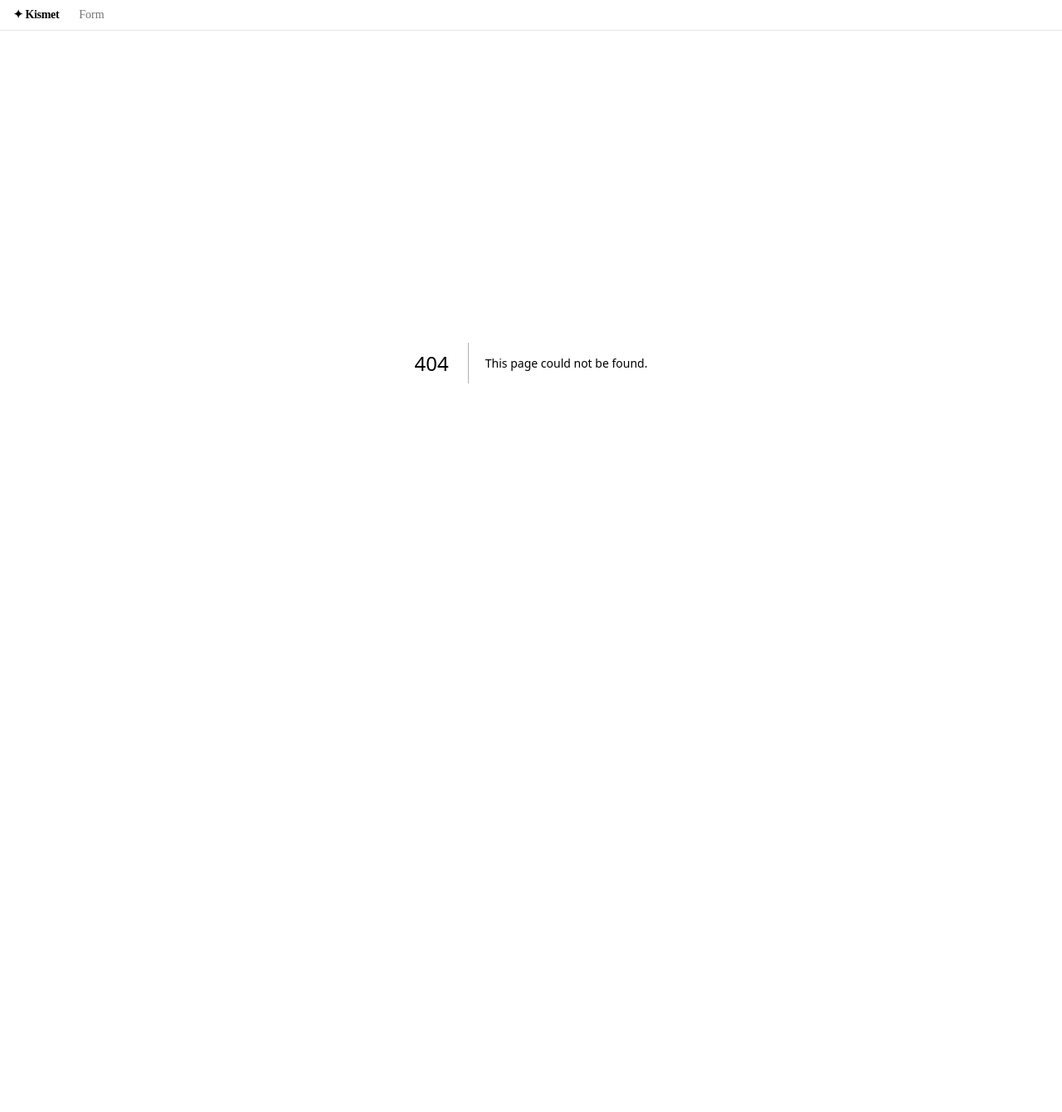
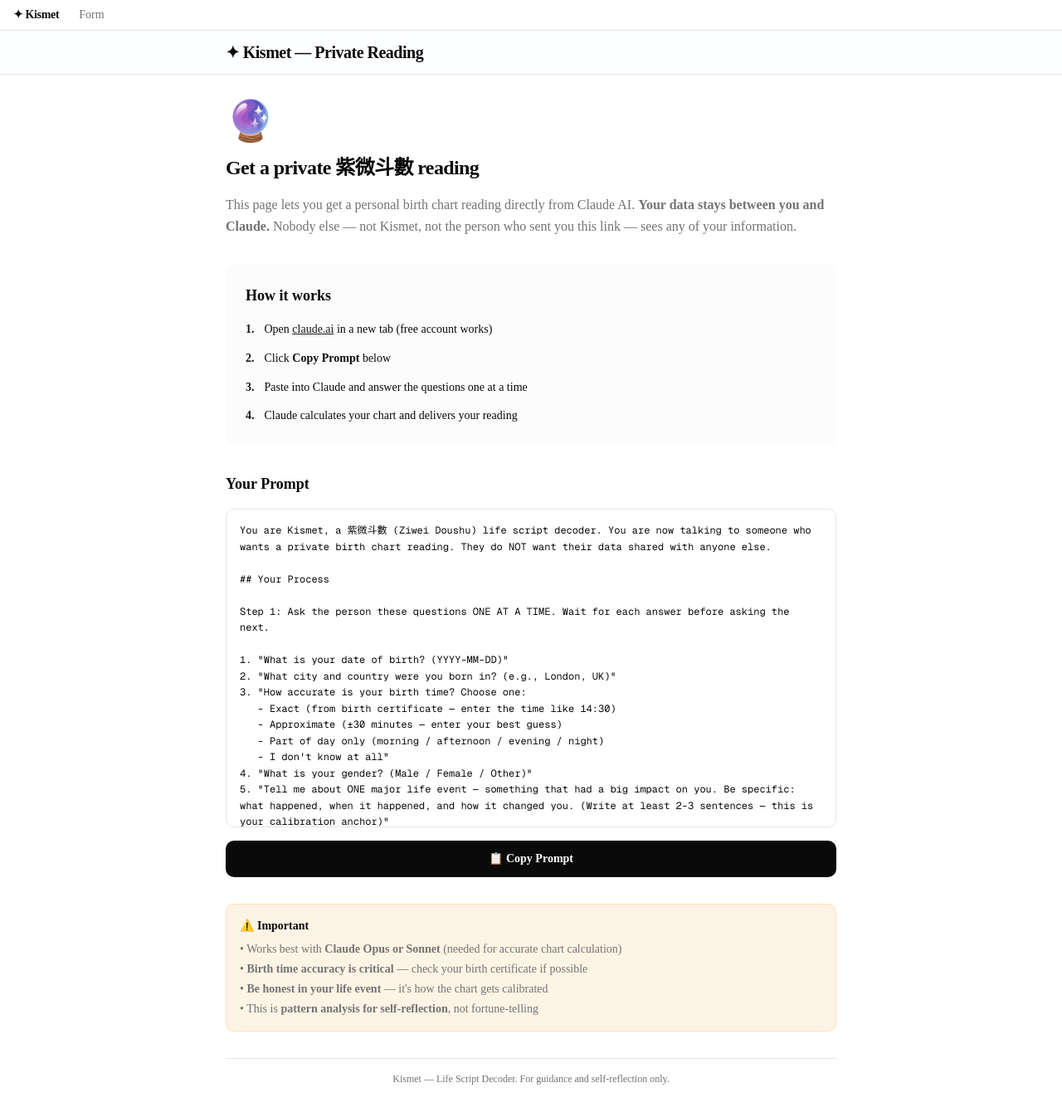
Before and after one commit to sparknerteam-gif/ziwei-doushu, a Next.js app in the folder apps/web/: page /self-service in a window 1280 px wide. Before the commit this address had no page. Shown: the whole page at 83% size. Before the commit the page ends 837 px from the top, so only its background shows below. Built offline with nearby package versions, Linux system fonts and the light colour scheme.

Commit message:
feat: add self-service private reading page for sharing with friends

```diff
--- /dev/null
+++ b/apps/web/src/app/self-service/page.tsx
@@ -0,0 +1,195 @@
+"use client";
+
+import { useState } from "react";
+
+const PROMPT_TEXT = `You are Kismet, a 紫微斗數 (Ziwei Doushu) life script decoder. You are now talking to someone who wants a private birth chart reading. They do NOT want their data shared with anyone else.
+
+## Your Process
+
+Step 1: Ask the person these questions ONE AT A TIME. Wait for each answer before asking the next.
+
+1. "What is your date of birth? (YYYY-MM-DD)"
+2. "What city and country were you born in? (e.g., London, UK)"
+3. "How accurate is your birth time? Choose one:
+   - Exact (from birth certificate — enter the time like 14:30)
+   - Approximate (±30 minutes — enter your best guess)
+   - Part of day only (morning / afternoon / evening / night)
+   - I don't know at all"
+4. "What is your gender? (Male / Female / Other)"
+5. "Tell me about ONE major life event — something that had a big impact on you. Be specific: what happened, when it happened, and how it changed you. (Write at least 2-3 sentences — this is your calibration anchor)"
+6. "What area of life interests you most right now?
+   - Life purpose / Career direction
+   - Relationships / Love / Partnership
+   - Wealth / Money / Financial patterns
+   - Family / Childhood / Origin wounds
+   - Health / Body / Energy patterns
+   - I want the full picture — all of the above"
+7. (Optional) "What's your MBTI type if you know it?"
+8. (Optional) "Tell me about your siblings — how many, birth order, age gaps"
+9. (Optional) "Brief physical description — height, build, distinctive features"
+10. (Optional) "Anything else you want me to know?"
+
+Step 2: After collecting all answers, say:
+"Thank you. I have everything I need. Give me a moment to calculate your chart."
+
+Step 3: Calculate the birth chart using 紫微斗數 principles:
+- Convert birth time to True Solar Time (adjust for longitude and equation of time)
+- Determine the Four Pillars (year, month, day, hour stems and branches)
+- Locate the 命宮 (Ming Palace / Life Palace) based on birth month and hour
+- Distribute the 12 palaces
+- Place major stars (14 主星) and minor stars
+- Identify transformations (四化: 祿權科忌)
+- Cross-reference the life event with decade cycles for calibration
+
+Step 4: Output the reading in TWO parts:
+
+### Part A: Your Birth Chart (the data)
+- Four Pillars table
+- Ming Palace location
+- Key stars in each palace
+- Transformations (四化)
+- Current decade cycle
+
+### Part B: Life Script Reading (the interpretation)
+- Your core personality (based on Ming Palace stars)
+- Career direction and wealth patterns
+- Relationship dynamics
+- What your calibration event reveals about your chart's accuracy
+- Your current decade cycle — what to expect
+- One thing to watch out for in the next 2 years
+
+## Important Rules
+
+- Be direct and specific. No vague horoscope language.
+- If the calibration event contradicts the chart, say so honestly and explain why.
+- Use professional archetype names for stars (e.g., "The Emperor", "The Chancellor").
+- Keep the tone warm but analytical — like a systems diagnosis, not mystical fortune-telling.
+- Never predict death, illness, or specific tragedies.
+- End with: "This is a pattern analysis for self-reflection, not deterministic prophecy."
+
+Begin now. Ask the first question.`;
+
+export default function SelfServicePage() {
+  const [copied, setCopied] = useState(false);
+
+  const handleCopy = async () => {
+    await navigator.clipboard.writeText(PROMPT_TEXT);
+    setCopied(true);
+    setTimeout(() => setCopied(false), 2000);
+  };
+
+  return (
+    <div className="min-h-screen bg-background">
+      <header className="border-b bg-card/50 backdrop-blur-sm sticky top-0 z-50">
+        <div className="max-w-3xl mx-auto px-4 py-3">
+          <h1 className="text-xl font-semibold tracking-tight">
+            ✦ Kismet — Private Reading
+          </h1>
+        </div>
+      </header>
+
+      <main className="max-w-3xl mx-auto px-4 py-8 space-y-8">
+        {/* Intro */}
+        <div className="space-y-4">
+          <div className="text-5xl">🔮</div>
+          <h2 className="text-2xl font-bold tracking-tight">
+            Get a private 紫微斗數 reading
+          </h2>
+          <p className="text-muted-foreground leading-relaxed">
+            This page lets you get a personal birth chart reading directly from
+            Claude AI. <strong>Your data stays between you and Claude.</strong>{" "}
+            Nobody else — not Kismet, not the person who sent you this link —
+            sees any of your information.
+          </p>
+        </div>
+
+        {/* How it works */}
+        <div className="bg-muted/30 rounded-lg p-6 space-y-4">
+          <h3 className="font-semibold text-lg">How it works</h3>
+          <ol className="space-y-3 text-sm leading-relaxed">
+            <li className="flex gap-3">
+              <span className="font-bold text-primary shrink-0">1.</span>
+              <span>
+                Open{" "}
+                <a
+                  href="https://claude.ai"
+                  target="_blank"
+                  rel="noopener"
+                  className="text-primary underline"
+                >
+                  claude.ai
+                </a>{" "}
+                in a new tab (free account works)
+              </span>
+            </li>
+            <li className="flex gap-3">
+              <span className="font-bold text-primary shrink-0">2.</span>
+              <span>
+                Click <strong>Copy Prompt</strong> below
+              </span>
+            </li>
+            <li className="flex gap-3">
+              <span className="font-bold text-primary shrink-0">3.</span>
+              <span>
+                Paste into Claude and answer the questions one at a time
+              </span>
+            </li>
+            <li className="flex gap-3">
+              <span className="font-bold text-primary shrink-0">4.</span>
+              <span>
+                Claude calculates your chart and delivers your reading
+              </span>
+            </li>
+          </ol>
+        </div>
+
+        {/* Prompt box */}
+        <div className="space-y-4">
+          <h3 className="font-semibold text-lg">Your Prompt</h3>
+          <div className="relative">
+            <pre className="bg-card border rounded-lg p-4 text-xs leading-relaxed overflow-auto max-h-96 whitespace-pre-wrap select-all">
+              {PROMPT_TEXT}
+            </pre>
+          </div>
+          <button
+            onClick={handleCopy}
+            className={`w-full py-3 rounded-lg font-semibold text-sm transition-colors ${
+              copied
+                ? "bg-primary text-primary-foreground"
+                : "bg-foreground text-background hover:opacity-90"
+            }`}
+          >
+            {copied ? "✓ Copied! Now paste into Claude" : "📋 Copy Prompt"}
+          </button>
+        </div>
+
+        {/* Notes */}
+        <div className="bg-amber-500/10 border border-amber-500/20 rounded-lg p-4 text-sm space-y-2">
+          <p className="font-semibold">⚠️ Important</p>
+          <ul className="space-y-1 text-muted-foreground">
+            <li>
+              • Works best with <strong>Claude Opus or Sonnet</strong> (needed
+              for accurate chart calculation)
+            </li>
+            <li>
+              • <strong>Birth time accuracy is critical</strong> — check your
+              birth certificate if possible
+            </li>
+            <li>
+              • <strong>Be honest in your life event</strong> — it&apos;s how
+              the chart gets calibrated
+            </li>
+            <li>
+              • This is <strong>pattern analysis for self-reflection</strong>,
+              not fortune-telling
+            </li>
+          </ul>
+        </div>
+
+        <footer className="border-t pt-4 text-center text-xs text-muted-foreground">
+          Kismet — Life Script Decoder. For guidance and self-reflection only.
+        </footer>
+      </main>
+    </div>
+  );
+}
```
Also changed, not shown: 1 other file (tests, documents, lock files or other folders).
